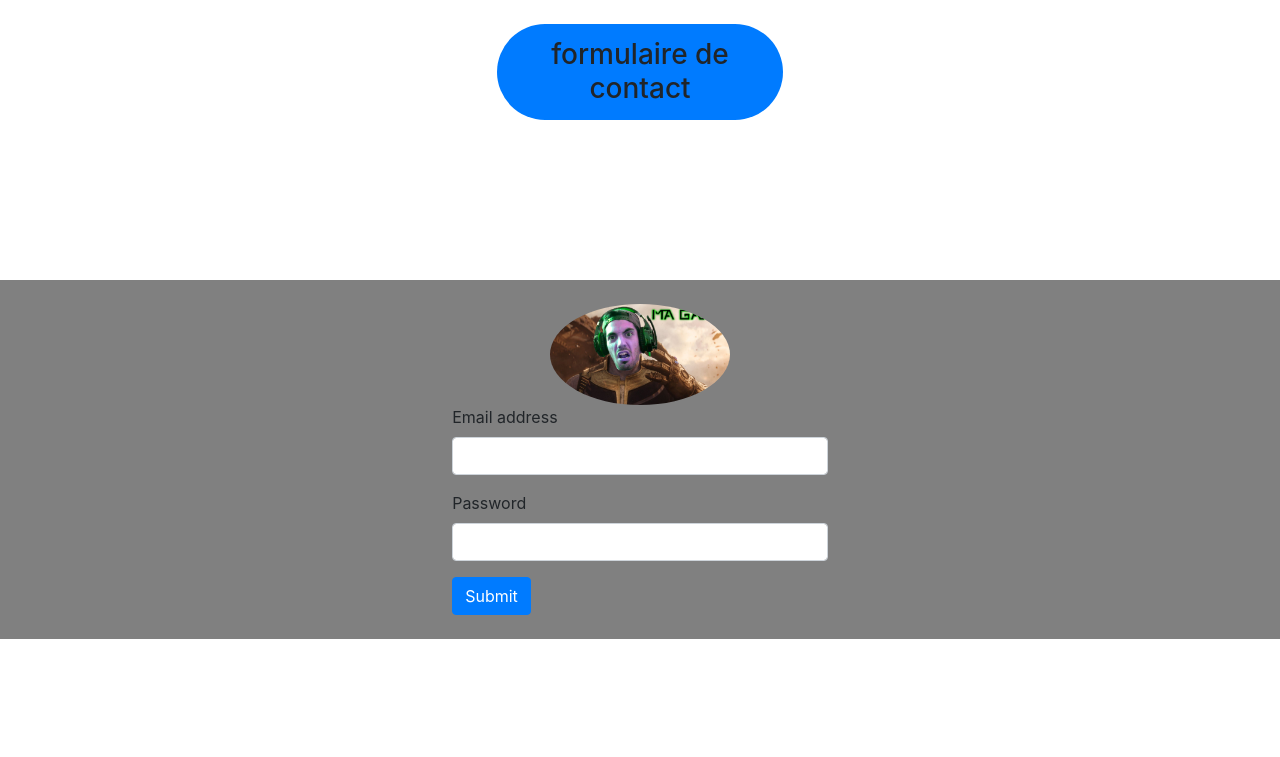
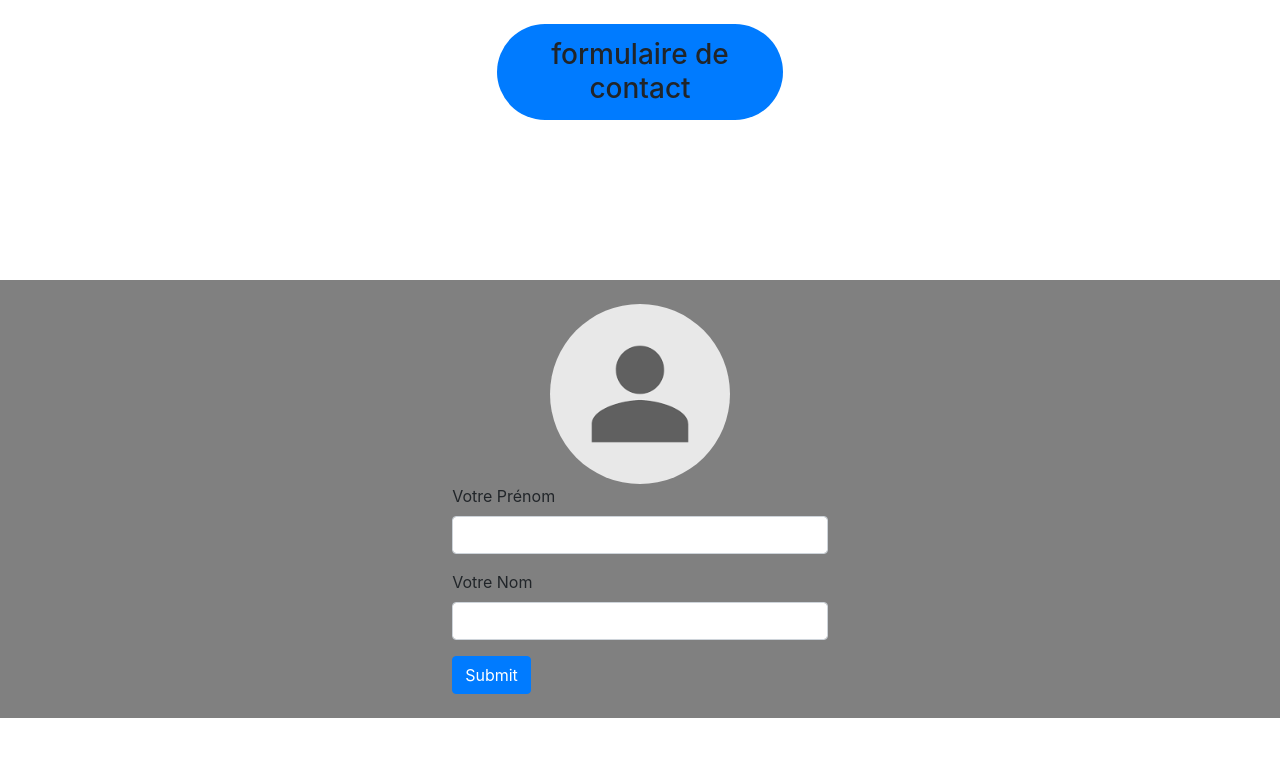
Before and after one commit to MaGameQc/Projet-login-php, a PHP site: page /login.php in a window 1280 px wide. Shown: the top 757 px of the page. Run offline with PHP 8.4, Linux system fonts and the light colour scheme.

Commit message:
ajout de php qui garde info user dans session

```diff
--- a/login.php
+++ b/login.php
@@ -1,3 +1,23 @@
+<?php
+    session_start();
+
+    if(isset($_POST["submit"])) {
+        $_SESSION["courriel"] = $_POST["courriel"];
+        $_SESSION["password"] = $_POST["password"];
+
+        echo "<h4> votre prénom est : " . $_SESSION["courriel"] . "</h4><br>";
+        echo "<h4> votre nom de famille est : " . $_SESSION["password"] . "</h4><br>";
+
+
+         header("Location: acces.php");
+
+    }
+
+
+
+
+?>
+
 <!doctype html>
 <html lang="en">
   <head>
@@ -8,7 +28,7 @@
     <!-- Bootstrap CSS -->
     <link rel="stylesheet" href="https://stackpath.bootstrapcdn.com/bootstrap/4.4.0/css/bootstrap.min.css" integrity="sha384-SI27wrMjH3ZZ89r4o+fGIJtnzkAnFs3E4qz9DIYioCQ5l9Rd/7UAa8DHcaL8jkWt" crossorigin="anonymous">
 
-    <title>Hello, world!</title>
+    <title>Connexion</title>
   </head>
   <body>
 
@@ -32,7 +52,7 @@
           <div class="row">
                 <div class="col-sm-2 col-xl-2  mx-auto ">
 
-                  <img src="thanosTom.jpg" class="img-fluid rounded-circle " alt="Responsive image">
+                  <img src="avatar.png" class="img-fluid rounded-circle " alt="Responsive image">
 
                 </div>
           </div>
@@ -42,18 +62,18 @@
           <div class="row">
               <div class="col-md-8 mx-auto">
 
-                    <form class="col-md-6 mx-auto">
+                    <form class="col-md-6 mx-auto" action="" method="post">
                       <div class="form-group">
-                        <label for="exampleInputEmail1">Email address</label>
-                        <input type="email" class="form-control" id="exampleInputEmail1" aria-describedby="emailHelp">
+                        <label for="exampleInputEmail1">Votre Prénom</label>
+                        <input name="courriel" type="text" class="form-control" id="exampleInputEmail1" aria-describedby="emailHelp">
 
                       </div>
                       <div class="form-group">
-                        <label for="exampleInputPassword1">Password</label>
-                        <input type="password" class="form-control" id="exampleInputPassword1">
+                        <label for="exampleInputPassword1">Votre Nom</label>
+                        <input name="password" type="text" class="form-control" id="exampleInputPassword1">
                       </div>
 
-                      <button type="submit" class="btn btn-primary">Submit</button>
+                      <button name="submit" type="submit" class="btn btn-primary" >Submit</button>
                     </form>
 
               </div>
@@ -68,6 +88,8 @@
 
 
 
+
+
     <!-- Optional JavaScript -->
     <!-- jQuery first, then Popper.js, then Bootstrap JS -->
     <script src="https://code.jquery.com/jquery-3.4.1.slim.min.js" integrity="sha384-J6qa4849blE2+poT4WnyKhv5vZF5SrPo0iEjwBvKU7imGFAV0wwj1yYfoRSJoZ+n" crossorigin="anonymous"></script>
```
Also changed, not shown: acces.php (+8 -51 lines), avatar.png (added).
